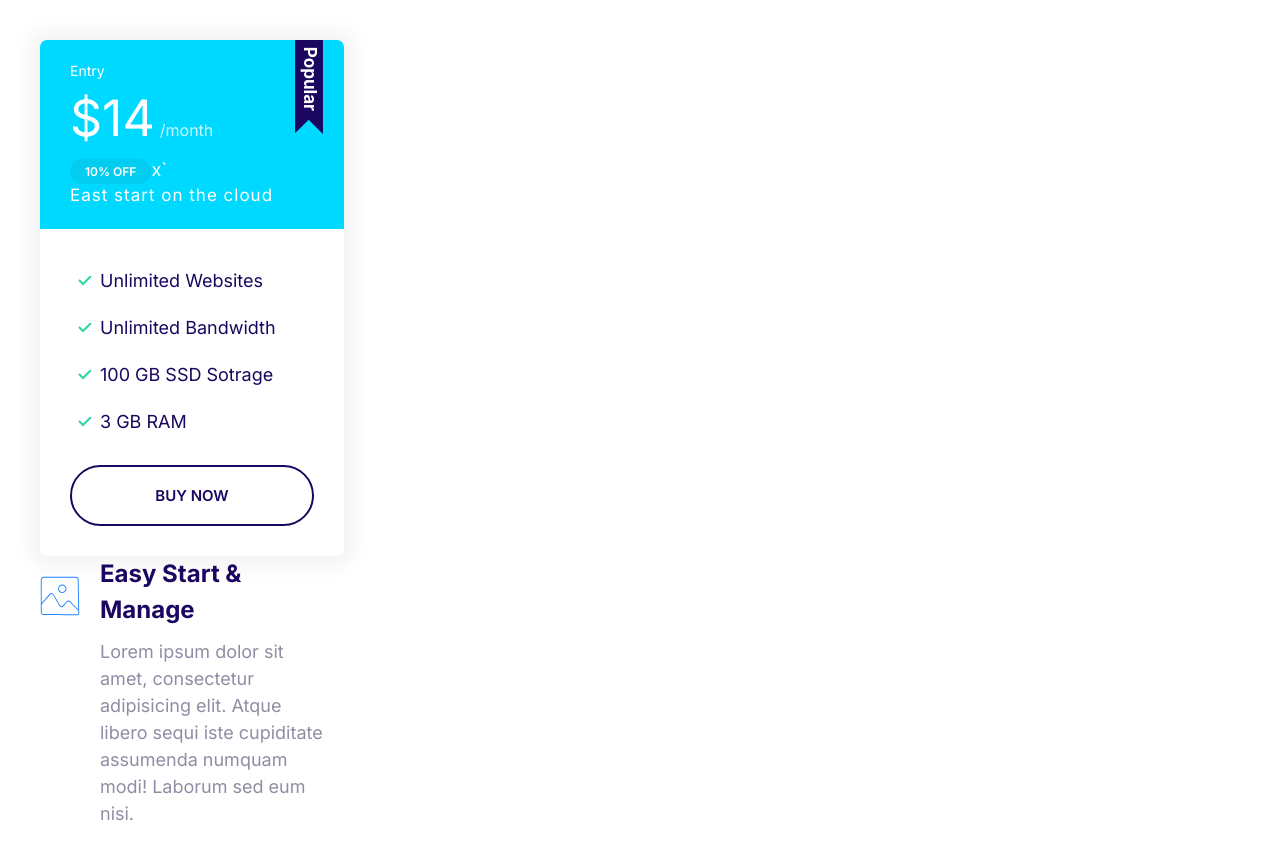
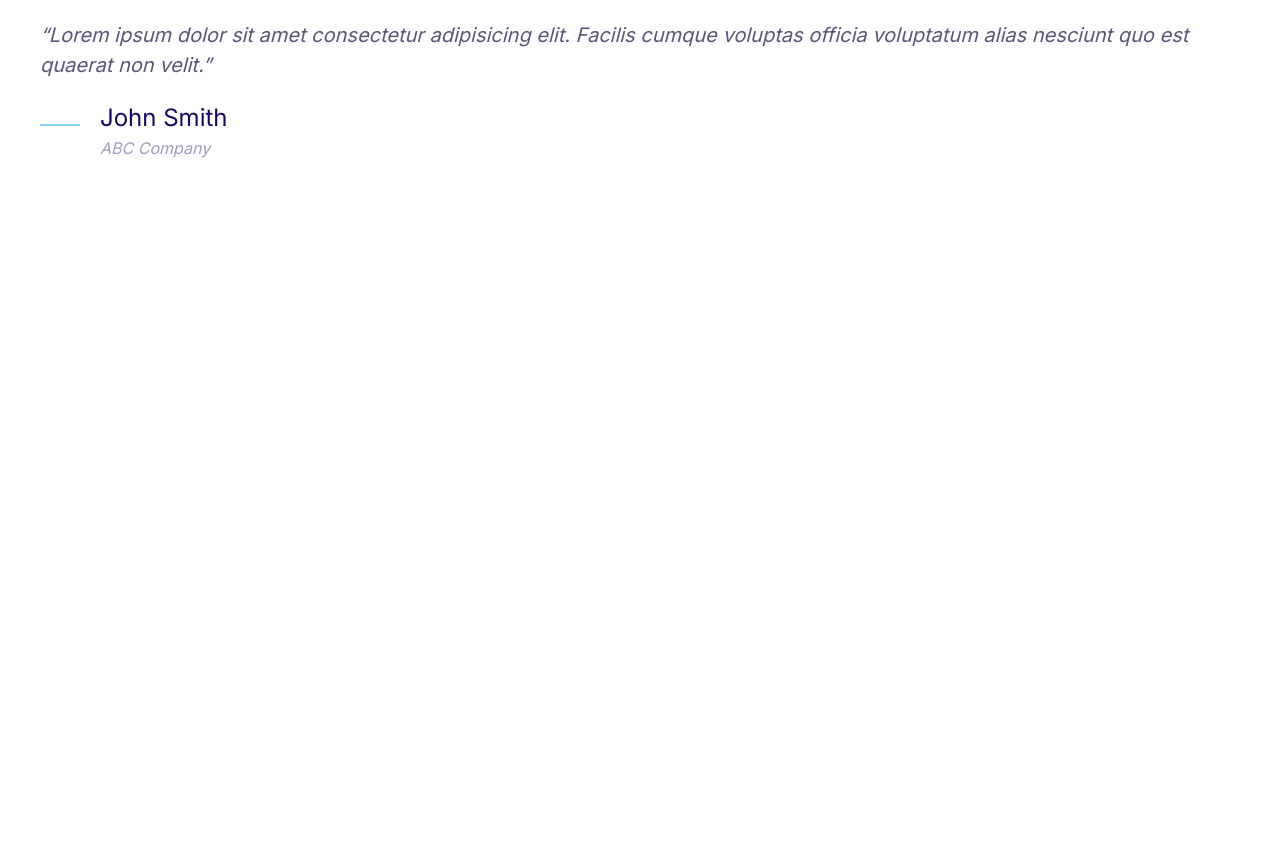
Before and after one commit to mohbayati/sample, a plain HTML site: page index.html in a window 1280 px wide. After the commit the page ends 800 px from the top, so only its background shows below. Drawn offline with Linux system fonts and the light colour scheme.

Commit message:
Built quote component

```diff
--- a/CSS/styles.css
+++ b/CSS/styles.css
@@ -3,6 +3,7 @@
   --color-secondary: #00d9ff;
   --color-accent: #ff3400;
   --color-headings: #1b0760;
+  --color-heading-darker: #5c5577;
   --color-body: #918ca4;
   --color-border: #ccc;
   --border-radius: 30px;
@@ -372,3 +373,41 @@ a {
 .medio__title {
   margin-top: 0px;
 }
+.quote {
+  font-size: 3rem;
+  font-style: italic;
+  color: var(--color-heading-darker);
+}
+
+.quote__text::before {
+  content: open-quote;
+}
+.quote__text::after {
+  content: close-quote;
+}
+.quote__author {
+  font-size: 3rem;
+  font-weight: 500;
+  font-style: normal;
+  margin-bottom: 0;
+}
+.quote__organizarion {
+  color: var(--color-headings);
+  opacity: 0.4;
+  font-size: 2rem;
+}
+.quote__line {
+  position: relative;
+  bottom: 15px;
+}
+@media screen and (min-width: 1024px) {
+  .quote {
+    font-size: 2rem;
+  }
+  .quote__author {
+    font-size: 2.4rem;
+  }
+  .quote__organizarion {
+    font-size: 1.6rem;
+  }
+}
--- a/index.html
+++ b/index.html
@@ -13,40 +13,23 @@
     <link rel="stylesheet" href="css/styles.css" />
   </head>
   <body>
-    <div style="width: 30%; padding: 4rem">
-      <div class="plan plan--popular">
-        <div class="card card--secondary">
-          <header class="card__header">
-            <h3 class="plan__name">Entry</h3>
-            <span class="plan__price">$14</span>
-            <span class="plan__billing-cycle">/month</span>
-            <span class="badge badge--secondary badge--small">10% OFF</span>x`
-            <span class="plan__description">East start on the cloud</span>
-          </header>
-          <div class="card__body">
-            <ul class="list list--tick">
-              <li class="list__item">Unlimited Websites</li>
-              <li class="list__item">Unlimited Bandwidth</li>
-              <li class="list__item">100 GB SSD Sotrage</li>
-              <li class="list__item">3 GB RAM</li>
-            </ul>
-            <button class="btn btn--outline btn--block">Buy Now</button>
-          </div>
-        </div>
-      </div>
 
+    <blockquote class="quote">
+      <p class="quote__text">Lorem ipsum dolor sit amet consectetur adipisicing elit. Facilis cumque voluptas officia voluptatum alias nesciunt quo est quaerat non velit.</p>
+      <footer>
         <div class="media">
           <div class="media__image">
-          <svg class="icon icon--primary">
-            <use xlink:href="images/sprite.svg#snap"></use>
+            <svg class="icon icon--primary quote__line">
+              <use xlink:href="images/sprite.svg#line"></use>
             </svg>
           </div>
           <div class="medio__body">
-          <h3 class="medio__title">Easy Start & Manage</h3>
-          <p>Lorem ipsum dolor sit amet, consectetur adipisicing elit. Atque libero sequi iste cupiditate assumenda numquam modi! Laborum sed eum nisi.</p>
+            <h3 class="medio__title quote__author">John Smith</h3>
+            <p class="quote__organizarion">ABC Company</p>
           </div>
         </div>
+      </footer>
+    </blockquote>
 
-    </div>
   </body>
 </html>
```
Also changed, not shown: components/media.html (added, +15 -0 lines), components/plans.html (+1 -1 lines), components/quote.html (added, +16 -0 lines). Lines whose indentation alone changed are shown as unchanged.
